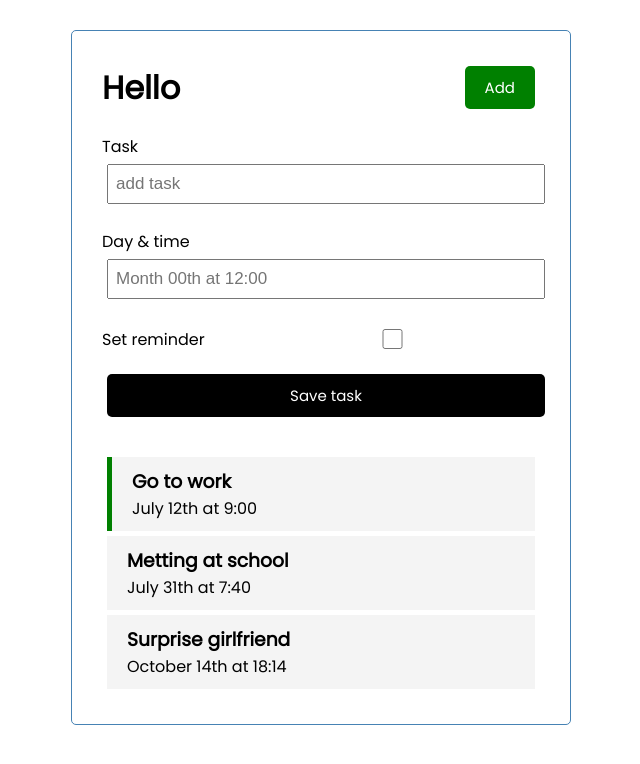
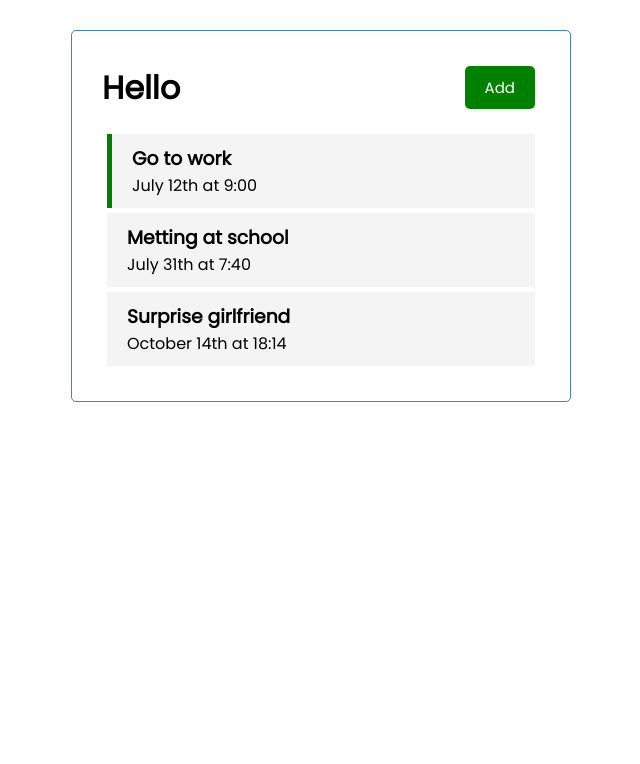
Before and after one commit to JustCris654/reactlearning, a React (Create React App) app: page / in a window 1280 px wide. Shown: the top 764 px of the page, without its empty margins (319-959 px from the left). Built offline with nearby package versions, Linux system fonts and the light colour scheme; some icons are missing.

Commit message:
hide and show the add task component now function properly

```diff
--- a/src/App.js
+++ b/src/App.js
@@ -7,6 +7,8 @@
 import AddTask from "./components/AddTask";
 
 const App = () => {
+
+    const [showAddTask, setShowAddTask] = useState(false);
 
     const [tasks, setTasks] = useState([
         {
@@ -52,10 +54,12 @@
 
     }
 
+
+
     return (
         <div className="container">
-            <Header title='Hello'/>
-            <AddTask onAdd={addTask}/>
+            <Header title='Hello' onAdd={() => setShowAddTask(!showAddTask)} showAdd={showAddTask}/>
+            {showAddTask && <AddTask onAdd={addTask}/>}
             {tasks.length > 0 ?
                 <Tasks tasks={tasks} onDelete={deleteTask} onToggle={toggleReminder}/> :
                 'No tasks to show'}
--- a/src/components/Header.js
+++ b/src/components/Header.js
@@ -4,15 +4,12 @@
 import PropTypes from 'prop-types';
 import Button from './Button';
 
-const Header = ({title}) => {
-    const onClick = (e) => {
-        console.log(e);
-    }
+const Header = ({title, onAdd, showAdd}) => {
 
     return (
         <header className='header'>
             <h1>{title}</h1>
-            <Button color='green' text='Add' onClick={onClick}/>
+            <Button color={showAdd ? 'red' : 'green'} text={showAdd ? 'Close' : 'Add'} onClick={onAdd}/>
 
         </header>
     )
```
